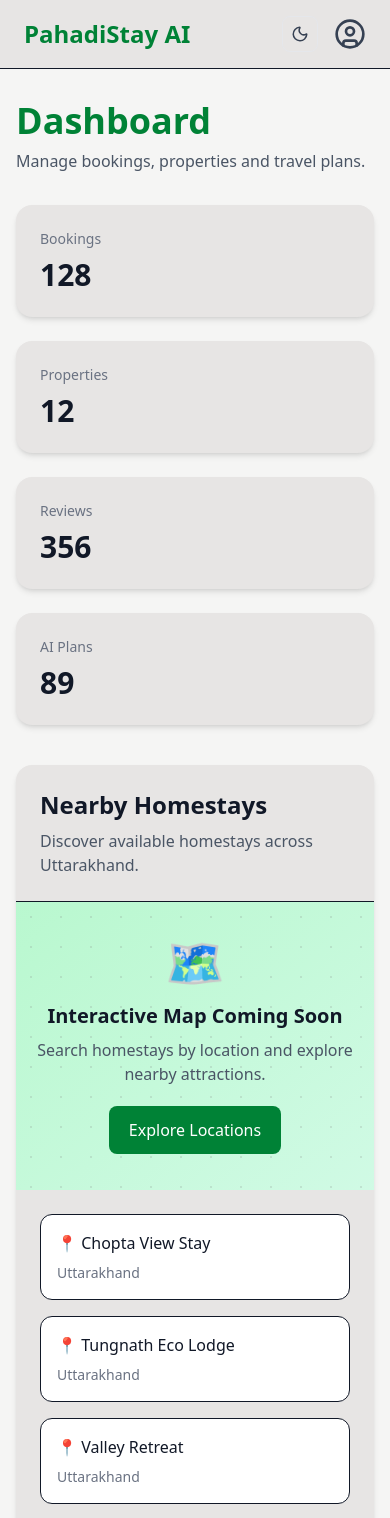
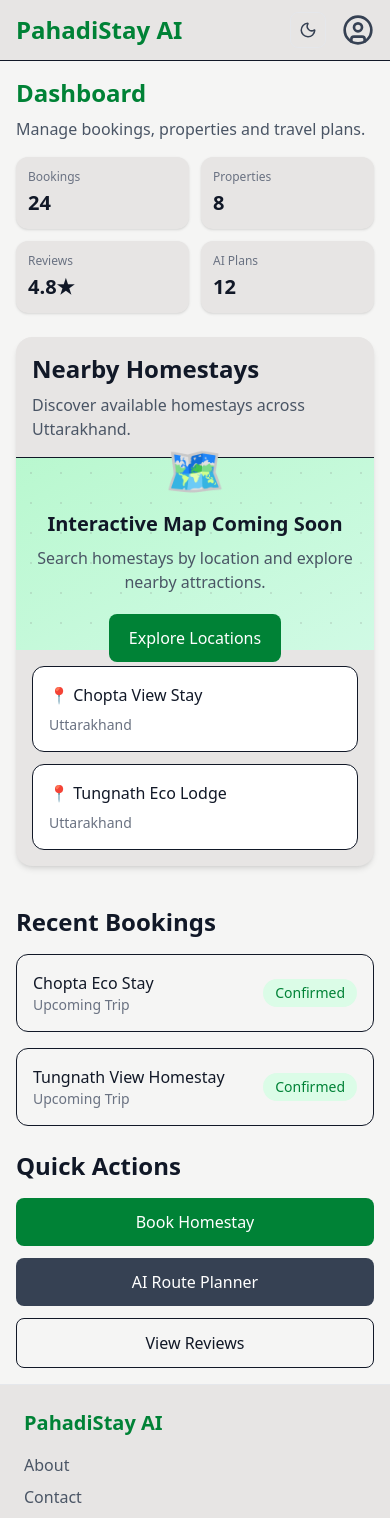
Before and after one commit to iammayankbhatt/PahadiStay-AI, a Next.js app: page /dashboard in a window 390 px wide. Shown: the top 1518 px of the page. Built offline with nearby package versions, Linux system fonts and the light colour scheme.

Commit message:
refactor: optimize dashboard layout for mobile and tablet devices

```diff
--- a/app/dashboard/page.jsx
+++ b/app/dashboard/page.jsx
@@ -5,19 +5,19 @@ export default function DashboardPage() {
   const stats = [
     {
       title: "Bookings",
-      value: "128",
+      value: "24",
     },
     {
       title: "Properties",
-      value: "12",
+      value: "8",
     },
     {
       title: "Reviews",
-      value: "356",
+      value: "4.8★",
     },
     {
       title: "AI Plans",
-      value: "89",
+      value: "12",
     },
   ];
 
@@ -25,13 +25,13 @@ export default function DashboardPage() {
     <>
       <Navbar />
 
-      <main className="min-h-screen bg-stone-100 px-4 py-8 transition-colors duration-200 dark:bg-gray-950">
+      <main className="min-h-screen bg-stone-100 px-4 py-4 md:px-6 md:py-8 transition-colors duration-200 dark:bg-gray-950">
 
         <div className="mx-auto max-w-7xl">
 
           {/* Heading */}
-          <div className="mb-8">
-            <h1 className="text-4xl font-bold text-green-700 dark:text-green-400">
+          <div className="mb-4 md:mb-8">
+            <h1 className="text-2xl md:text-4xl font-bold text-green-700 dark:text-green-400">
               Dashboard
             </h1>
 
@@ -41,17 +41,17 @@ export default function DashboardPage() {
           </div>
 
           {/* Stats Grid */}
-          <section className="mb-10 grid grid-cols-1 gap-6 md:grid-cols-2 lg:grid-cols-4">
+          <section className="mb-6 grid grid-cols-2 gap-3 md:gap-4 lg:grid-cols-4">
             {stats.map((item) => (
               <div
                 key={item.title}
-                className="rounded-2xl bg-stone-200 p-6 shadow-md transition hover:shadow-xl dark:bg-gray-900"
+                className="rounded-xl bg-stone-200 p-3 md:p-4 shadow-sm transition hover:shadow-md dark:bg-gray-900"
               >
-                <p className="text-sm text-gray-500 dark:text-gray-400">
+                <p className="text-xs md:text-sm text-gray-500 dark:text-gray-400">
                   {item.title}
                 </p>
 
-                <h2 className="mt-2 text-3xl font-bold">
+                <h2 className="mt-1 text-xl md:text-2xl font-bold">
                   {item.value}
                 </h2>
               </div>
@@ -63,7 +63,7 @@ export default function DashboardPage() {
           <section className="mb-10">
             <div className="overflow-hidden rounded-2xl bg-stone-200 shadow-md dark:bg-gray-900">
 
-              <div className="border-b p-6 dark:border-gray-700">
+              <div className="border-b p-4 md:p-6 dark:border-gray-700">
                 <h2 className="text-2xl font-semibold">
                   Nearby Homestays
                 </h2>
@@ -74,7 +74,7 @@ export default function DashboardPage() {
               </div>
 
               {/* Map Placeholder */}
-              <div className="relative flex h-72 items-center justify-center bg-gradient-to-br from-green-200 to-emerald-100 dark:from-green-950 dark:to-gray-950">
+              <div className="relative flex h-48 md:h-72 items-center justify-center bg-gradient-to-br from-green-200 to-emerald-100 dark:from-green-950 dark:to-gray-950">
 
                 <div className="absolute inset-0 opacity-20">
                   <div className="h-full w-full bg-[radial-gradient(circle,_gray_1px,_transparent_1px)] bg-[size:30px_30px]" />
@@ -100,13 +100,11 @@ export default function DashboardPage() {
               </div>
 
               {/* Sample Homestays */}
-              <div className="grid gap-4 p-6 md:grid-cols-2 lg:grid-cols-4">
+              <div className="grid gap-3 p-4 md:p-6 md:grid-cols-2 lg:grid-cols-4">
 
                 {[
                   "Chopta View Stay",
-                  "Tungnath Eco Lodge",
-                  "Valley Retreat",
-                  "Deoria Tal Homestay",
+                  "Tungnath Eco Lodge"
                 ].map((stay) => (
                   <div
                     key={stay}
@@ -131,7 +129,7 @@ export default function DashboardPage() {
           <section className="grid gap-6 lg:grid-cols-3">
 
             {/* Recent Bookings */}
-            <div className="rounded-2xl bg-stone-200 p-6 shadow-md dark:bg-gray-900 lg:col-span-2">
+            <div cclassName="rounded-2xl bg-stone-200 p-4 md:p-6 shadow-md dark:bg-gray-900 lg:col-span-2">
               <h2 className="mb-4 text-2xl font-semibold">
                 Recent Bookings
               </h2>
@@ -140,8 +138,7 @@ export default function DashboardPage() {
 
                 {[
                   "Chopta Eco Stay",
-                  "Tungnath View Homestay",
-                  "Valley Retreat",
+                  "Tungnath View Homestay"
                 ].map((booking) => (
                   <div
                     key={booking}
@@ -166,7 +163,7 @@ export default function DashboardPage() {
             </div>
 
             {/* Quick Actions */}
-            <div className="rounded-2xl bg-stone-200 p-6 shadow-md dark:bg-gray-900">
+            <div cclassName="rounded-2xl bg-stone-200 p-4 md:p-6 shadow-md dark:bg-gray-900">
               <h2 className="mb-4 text-2xl font-semibold">
                 Quick Actions
               </h2>
--- a/components/Footer.tsx
+++ b/components/Footer.tsx
@@ -3,7 +3,7 @@ import Link from "next/link";
 export default function Footer() {
   return (
     <footer className="bg-stone-200 border-t border-gray-200 dark:bg-gray-900 dark:border-gray-800 transition-colors duration-200">
-      <div className="mx-auto max-w-7xl px-6 py-10">
+      <div className="mx-auto max-w-7xl px-6 py-6 md:py-10">
 
         <h2 className="text-xl font-bold text-green-700 dark:text-green-500">
           PahadiStay AI
--- a/components/Navbar.tsx
+++ b/components/Navbar.tsx
@@ -6,7 +6,7 @@ import { UserCircle } from "lucide-react";
 export default function Navbar() {
   return (
     <nav className="w-full border-b bg-stone-200 shadow-sm dark:bg-gray-900 dark:border-gray-800 transition-colors">
-      <div className="mx-auto flex max-w-7xl items-center justify-between px-6 py-4">
+      <div className="mx-auto flex max-w-7xl items-center justify-between px-4 md:px-6 py-3 md:py-4">
 
         {/* Logo */}
         <Link
```
